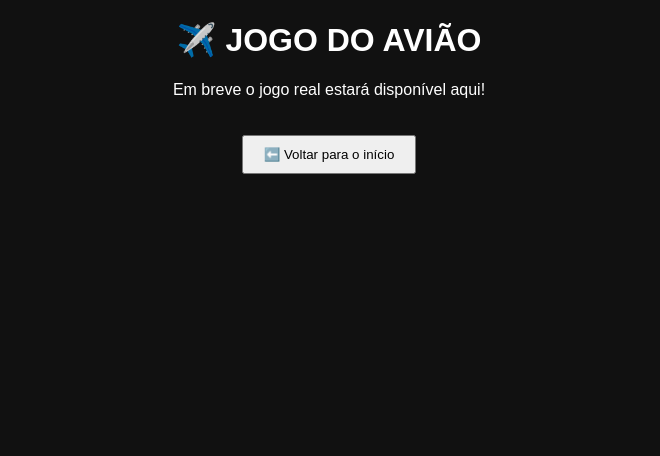
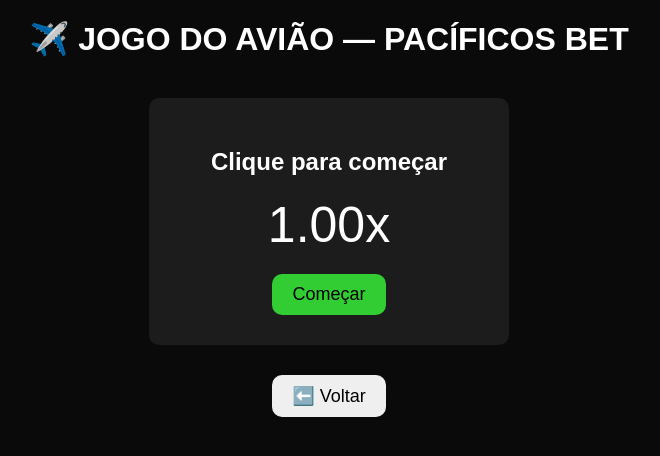
Before and after one commit to mariaepr1702-alt/pacificos-bet, a plain HTML site: page aviao.html in a window 1280 px wide. Shown: the whole page, without its empty margins (311-971 px from the left). Drawn offline with Linux system fonts and the light colour scheme.

Commit message:
Update aviao.html

```diff
--- a/aviao.html
+++ b/aviao.html
@@ -3,27 +3,116 @@
 <head>
 <meta charset="UTF-8">
 <title>Jogo do Avião - Pacíficos Bet</title>
+
 <style>
 body{
-    background:#111;
+    background:#0a0a0a;
     color:white;
     text-align:center;
     font-family:Arial;
 }
+
+h1{
+    margin-top:20px;
+}
+
+.game-box{
+    margin:auto;
+    margin-top:40px;
+    width:300px;
+    padding:30px;
+    border-radius:10px;
+    background:#1c1c1c;
+}
+
+.multiplier{
+    font-size:50px;
+    margin:20px 0;
+}
+
 button{
     padding:10px 20px;
-    margin-top:20px;
+    border:none;
+    border-radius:10px;
+    cursor:pointer;
+    font-size:18px;
+}
+
+#startBtn{
+    background:limegreen;
+}
+
+#cashoutBtn{
+    background:orange;
+    display:none;
+}
+
+.back{
+    margin-top:30px;
 }
 </style>
 </head>
 
 <body>
-<h1>✈️ JOGO DO AVIÃO</h1>
-<p>Em breve o jogo real estará disponível aqui!</p>
 
+<h1>✈️ JOGO DO AVIÃO — PACÍFICOS BET</h1>
+
+<div class="game-box">
+    <h2 id="status">Clique para começar</h2>
+
+    <div class="multiplier" id="multiplier">1.00x</div>
+
+    <button id="startBtn" onclick="startGame()">Começar</button>
+    <button id="cashoutBtn" onclick="cashOut()">Retirar</button>
+</div>
+
+<div class="back">
 <a href="index.html">
-<button>⬅️ Voltar para o início</button>
+<button>⬅️ Voltar</button>
 </a>
+</div>
+
+<script>
+let multiplier = 1;
+let interval;
+let crashed = false;
+
+function startGame(){
+    crashed = false;
+    multiplier = 1;
+
+    document.getElementById("status").innerText = "Avião subindo...";
+    document.getElementById("cashoutBtn").style.display = "inline-block";
+    document.getElementById("startBtn").style.display = "none";
+
+    interval = setInterval(()=>{
+        multiplier += 0.05;
+        document.getElementById("multiplier").innerText = multiplier.toFixed(2) + "x";
+
+        if(Math.random() < 0.02 * multiplier){
+            crash();
+        }
+
+    }, 200);
+}
+
+function crash(){
+    clearInterval(interval);
+    crashed = true;
+    document.getElementById("status").innerText = "💥 O avião caiu!";
+    document.getElementById("cashoutBtn").style.display = "none";
+    document.getElementById("startBtn").style.display = "inline-block";
+}
+
+function cashOut(){
+    if(!crashed){
+        clearInterval(interval);
+        document.getElementById("status").innerText = "✅ Você retirou em " + multiplier.toFixed(2) + "x";
+        document.getElementById("cashoutBtn").style.display = "none";
+        document.getElementById("startBtn").style.display = "inline-block";
+    }
+}
+</script>
 
 </body>
 </html>
```
